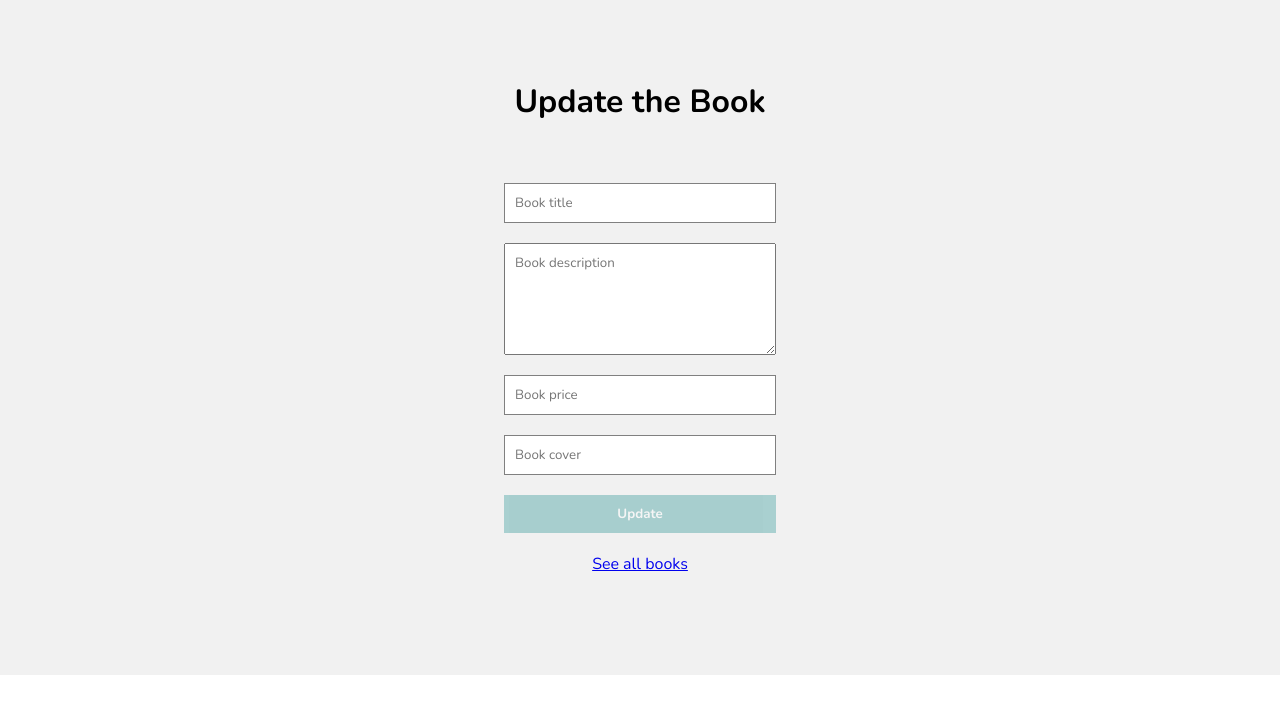
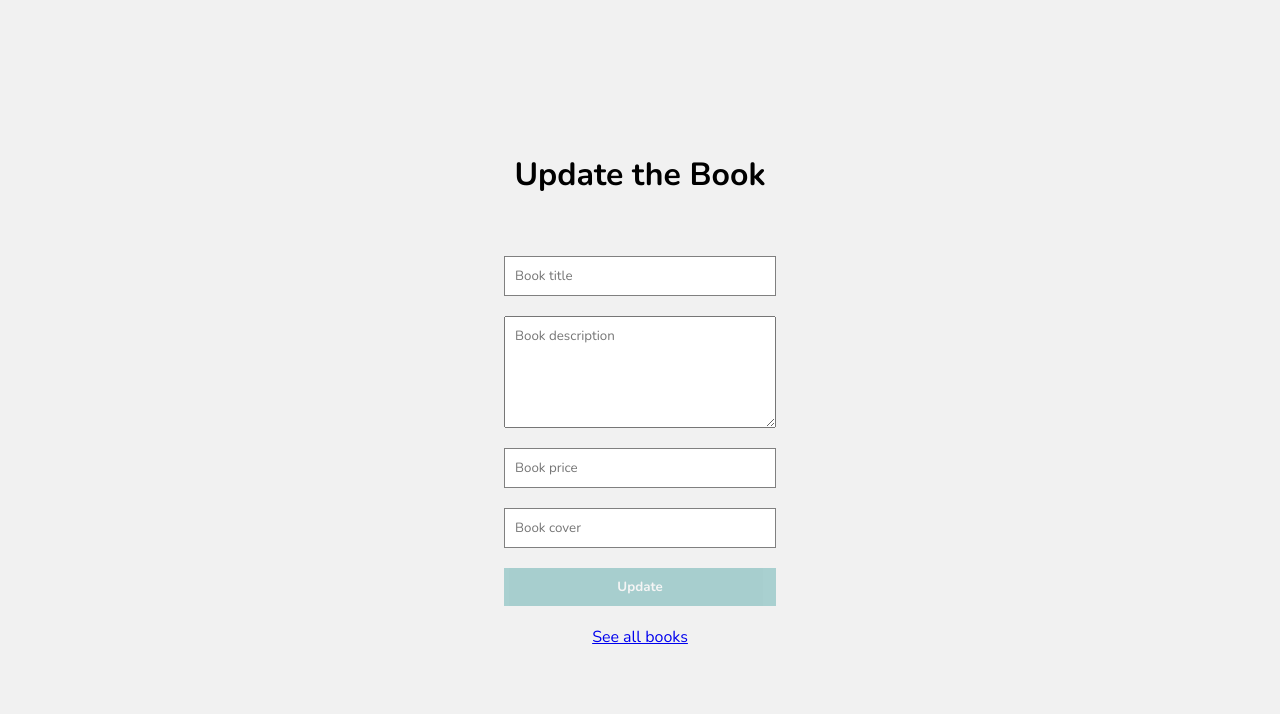
Before and after one commit to Degendeg/FRK24S-demos, a React (Vite) app in the folder WRJ/week13_wednesday/demo-book-shop/client/: page /update/1 in a window 1280 px wide. Shown: the top 714 px of the page. Built offline with nearby package versions, Linux system fonts and the light colour scheme; no server answers.

Commit message:
layout fixes

```diff
--- a/WRJ/week13_wednesday/demo-book-shop/client/src/App.css
+++ b/WRJ/week13_wednesday/demo-book-shop/client/src/App.css
@@ -6,7 +6,7 @@
 }
 
 .app {
-  height: auto;
+  height: 100vh;
   padding: 0 100px 100px;
   background: rgb(241, 241, 241);
   display: flex;
@@ -118,7 +118,7 @@
 }
 
 .app h1 {
-  margin: 10vh 0 5vh 0;
+  margin: 0 0 5vh 0;
 }
 
 .app .books .book {
@@ -127,6 +127,11 @@
   flex-direction: column;
   align-items: center;
   gap: 10px;
+  margin: 10px;
+}
+
+.app .books .book p {
+  width: 10vw;
 }
 
 .app .books .book img {
--- a/WRJ/week13_wednesday/demo-book-shop/client/src/pages/Update.jsx
+++ b/WRJ/week13_wednesday/demo-book-shop/client/src/pages/Update.jsx
@@ -43,7 +43,7 @@ const Update = () => {
 
   return (
     <div className="form">
-      <h1 className="update-form-h1">Update {book.title || 'the Book'}</h1>
+      <h1>Update {book.title || 'the Book'}</h1>
       <div className="form-wrapper">
         <div className="form-content">
           <input
```
